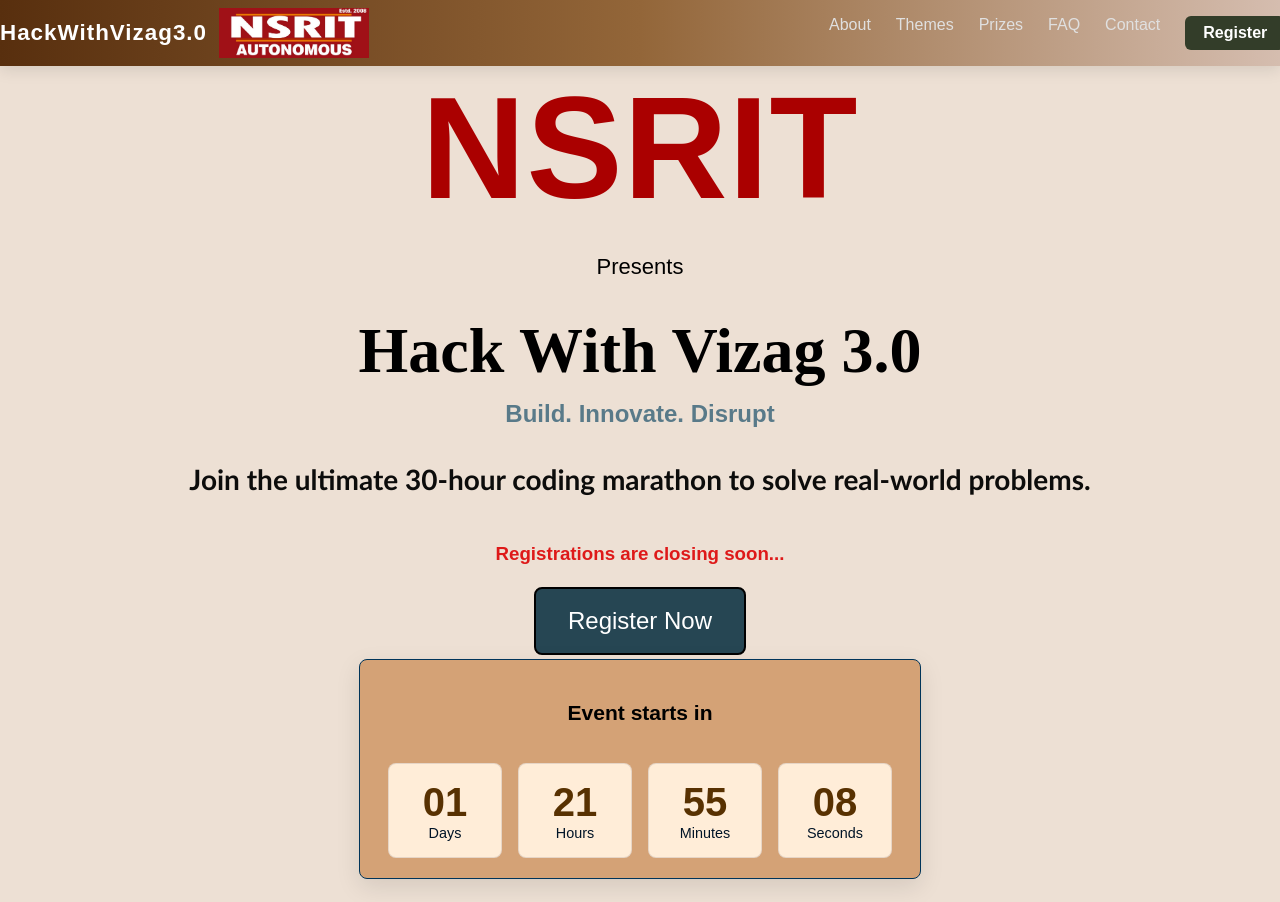
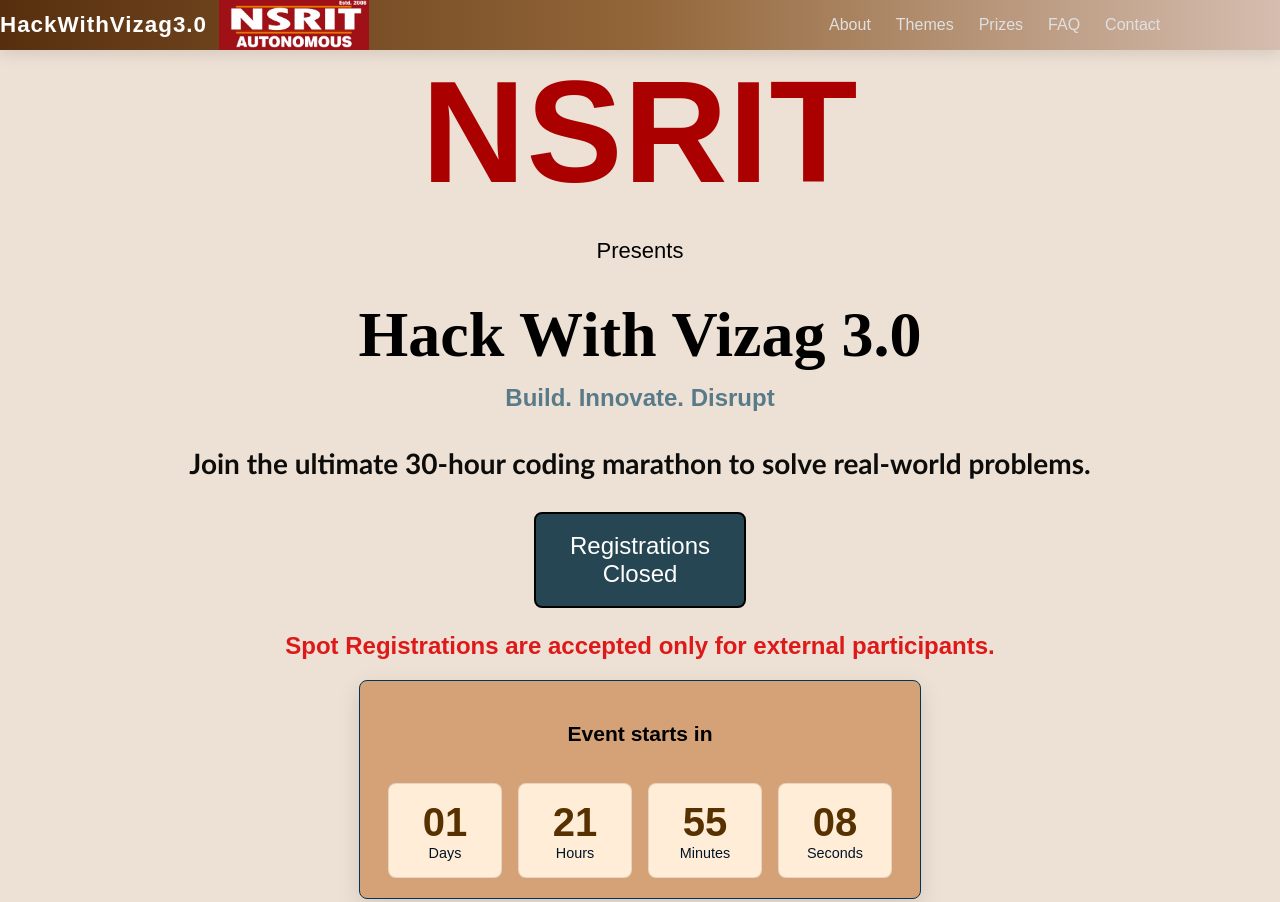
Before and after one commit to Lohith-Varma/Hack-with-Vizag-3.0, a plain HTML site: page frontend/index.html in a window 1280 px wide. Shown: the top 902 px of the page. Drawn offline with Linux system fonts and the light colour scheme.

Commit message:
registrations are closed

```diff
--- a/frontend/index.html
+++ b/frontend/index.html
@@ -33,7 +33,7 @@
             <li><a href="#prizes">Prizes</a></li>
             <li><a href="#faq">FAQ</a></li>
             <li><a href="#contact">Contact</a></li>
-            <li><a href="registration.html" class="register-button">Register</a></li>
+            <!-- <li><a href="registration.html" class="register-button">Register</a></li> -->
             </ul>
         </nav>
         </div>
@@ -66,9 +66,11 @@
             <p class="p-1" id="typing-text"></p>
         </div>
 
-        <h3 style="color: rgb(222, 25, 25);">Registrations are closing soon...</h3>
-        <a href="registration.html" class="register-btn">Register Now</a>
-        <!-- <h2 style="color: rgb(222, 25, 25);">No Spot Registrations are available.</h2> -->
+        <!-- <h3 style="color: rgb(222, 25, 25);">Registrations are closing soon...</h3> -->
+        <!-- <a href="registration.html" class="register-btn">Register Now</a> -->
+
+        <a class="register-btn">Registrations Closed</a>
+        <h2 style="color: rgb(222, 25, 25);">Spot Registrations are accepted only for external participants.</h2>
 
         <div id="countdown">
         <h3>Event starts in</h3>
```
